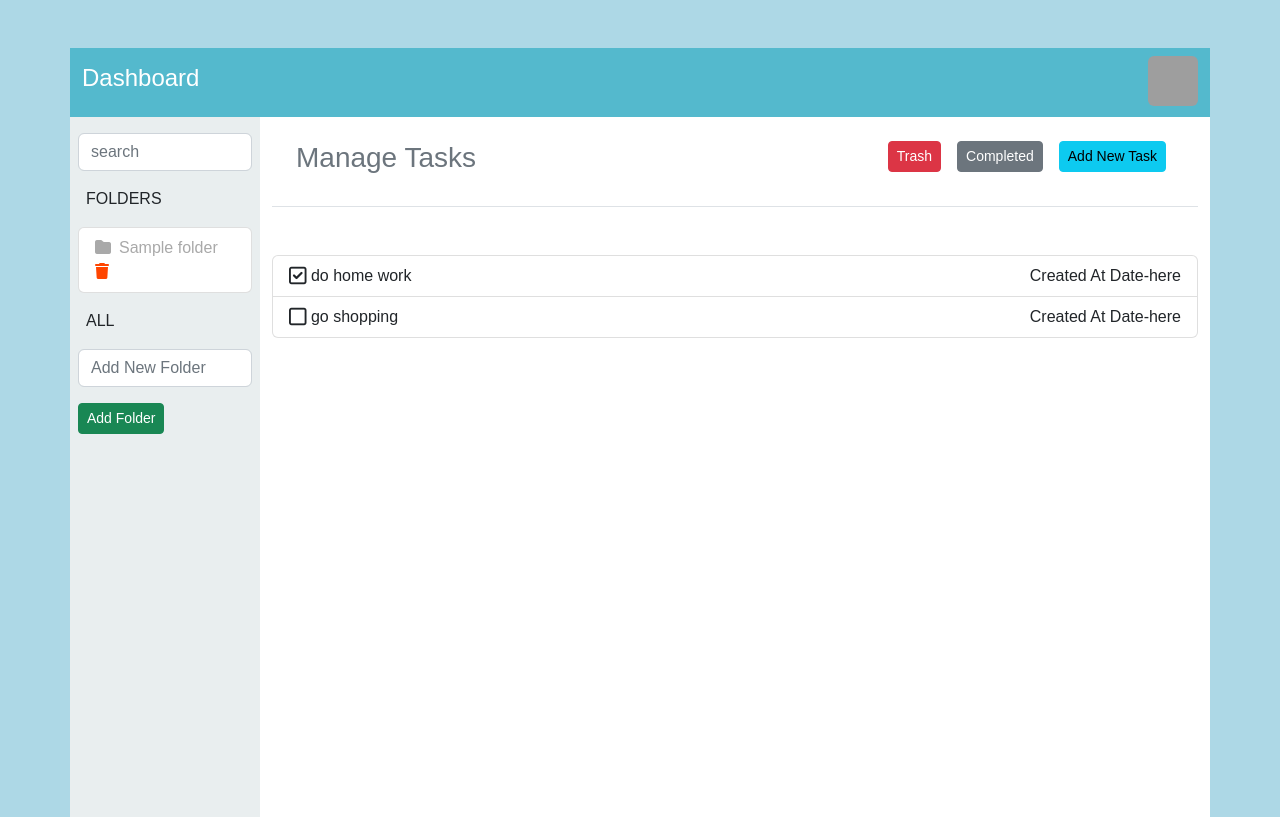
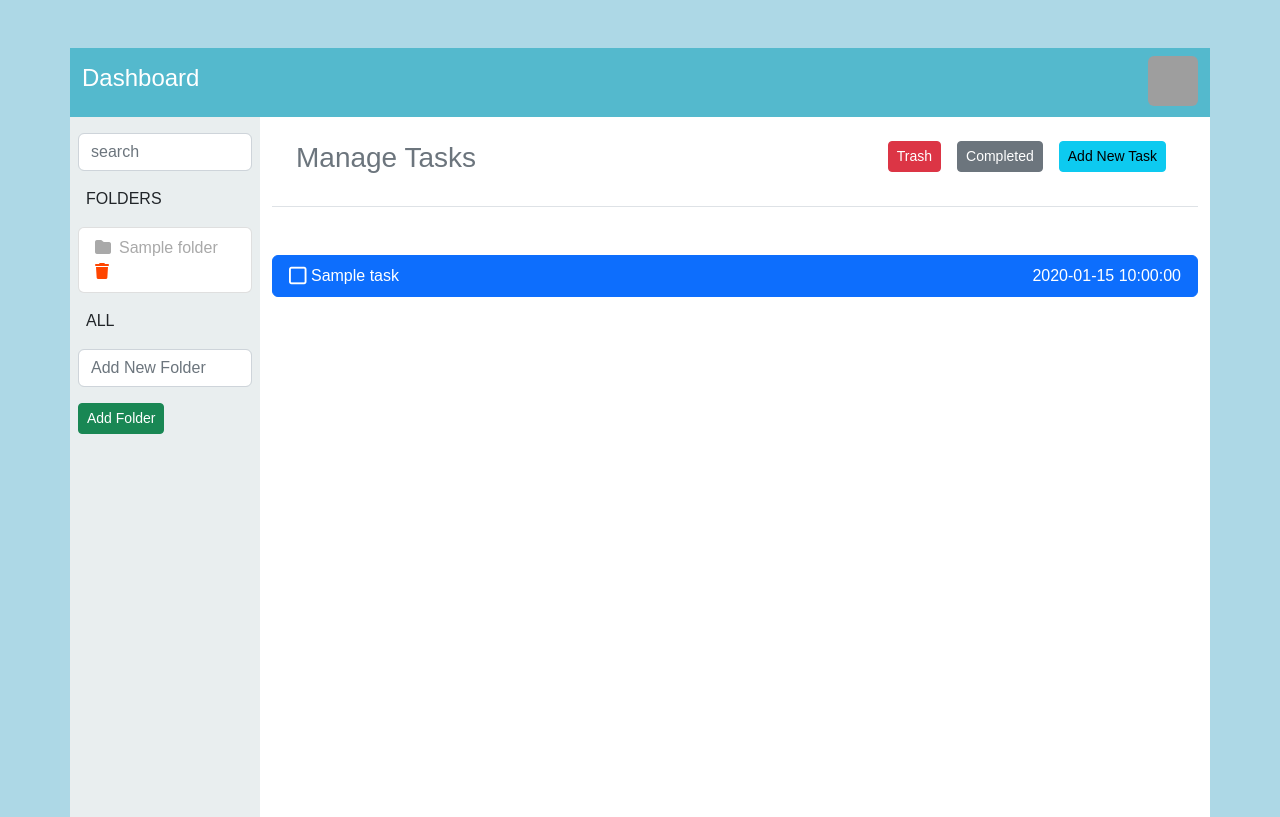
Before and after one commit to masonhows11/PHP_TodoList, a PHP site: template views/index.view.php in a window 1280 px wide. Run offline with PHP 8.4, Linux system fonts and the light colour scheme; the template is opened without the code that fills it: most values are stand-ins (such as "Sample title", 1, 10 or a date in 2020); some libraries are stand-ins or nearby versions; grey boxes are pictures that could not be loaded.

Commit message:
list tasks updated

```diff
--- a/views/index.view.php
+++ b/views/index.view.php
@@ -86,25 +86,22 @@
                         <div class="col-lg-12">
                             <ul class="list-group">
 
-                                <li class="list-group-item d-flex justify-content-between">
+                                <?php foreach ($tasks as $task): ?>
+                                    <li class="list-group-item d-flex justify-content-between <?= $task->status == 0 ? '' : 'active'; ?>">
                                         <div>
+                                            <?php if ($task->status == 1): ?>
                                                 <i class="fa-regular fa-square-check fa-lg"></i>
-                                       <span>do home work</span>
+                                            <?php else: ?>
+                                                <i class="fa-regular fa-square fa-lg"></i>
+                                            <?php endif; ?>
+                                            <span><?= $task->title ?></span>
                                         </div>
                                         <div class="info">
-                                        <span>Created At Date-here</span>
+                                            <span><?= $task->created_at ?></span>
                                         </div>
                                     </li>
+                                <?php endforeach; ?>
 
-                                <li class="list-group-item d-flex justify-content-between">
-                                    <div>
-                                        <i class="fa-regular fa-square fa-lg"></i>
-                                        <span>go shopping</span>
-                                    </div>
-                                    <div class="info">
-                                        <span>Created At Date-here</span>
-                                    </div>
-                                </li>
 
 
                             </ul>
```
Lines whose indentation alone changed are shown as unchanged.
